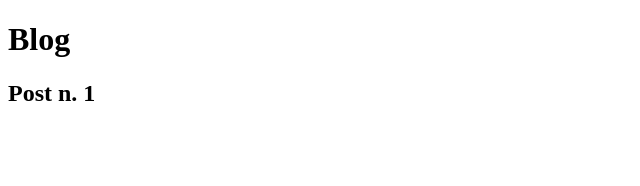
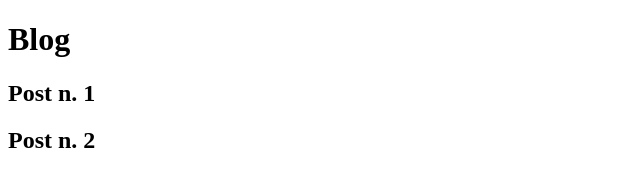
Before and after one commit to dcabraldev/aulagithub, a plain HTML site: page blog.html in a window 1280 px wide. Shown: the whole page, without its empty margins (0-640 px from the left). Drawn offline with Linux system fonts and the light colour scheme.

Commit message:
Blog update

```diff
--- a/blog.html
+++ b/blog.html
@@ -8,5 +8,6 @@
 <body>
     <h1>Blog</h1>
     <h2>Post n. 1</h2>
+    <h2>Post n. 2</h2>
 </body>
 </html>
```
